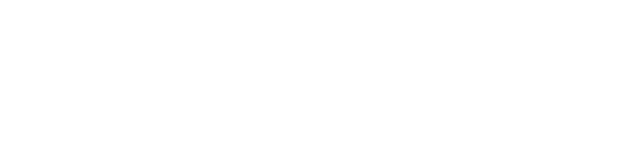
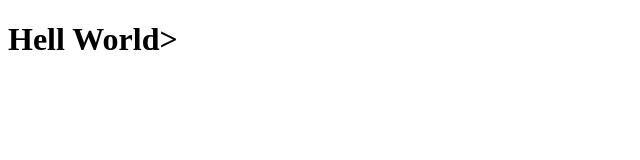
Before and after one commit to MuhammadQaisar/NodeJs, a plain HTML site: page index.html in a window 1280 px wide. Shown: the whole page, without its empty margins (0-640 px from the left). Drawn offline with Linux system fonts and the light colour scheme.

Commit message:
second commit

```diff
--- a/index.html
+++ b/index.html
@@ -8,6 +8,6 @@
     <title></title>
   </head>
   <body>
-
+	  <h1>Hell World></h1>
   </body>
 </html>
```
